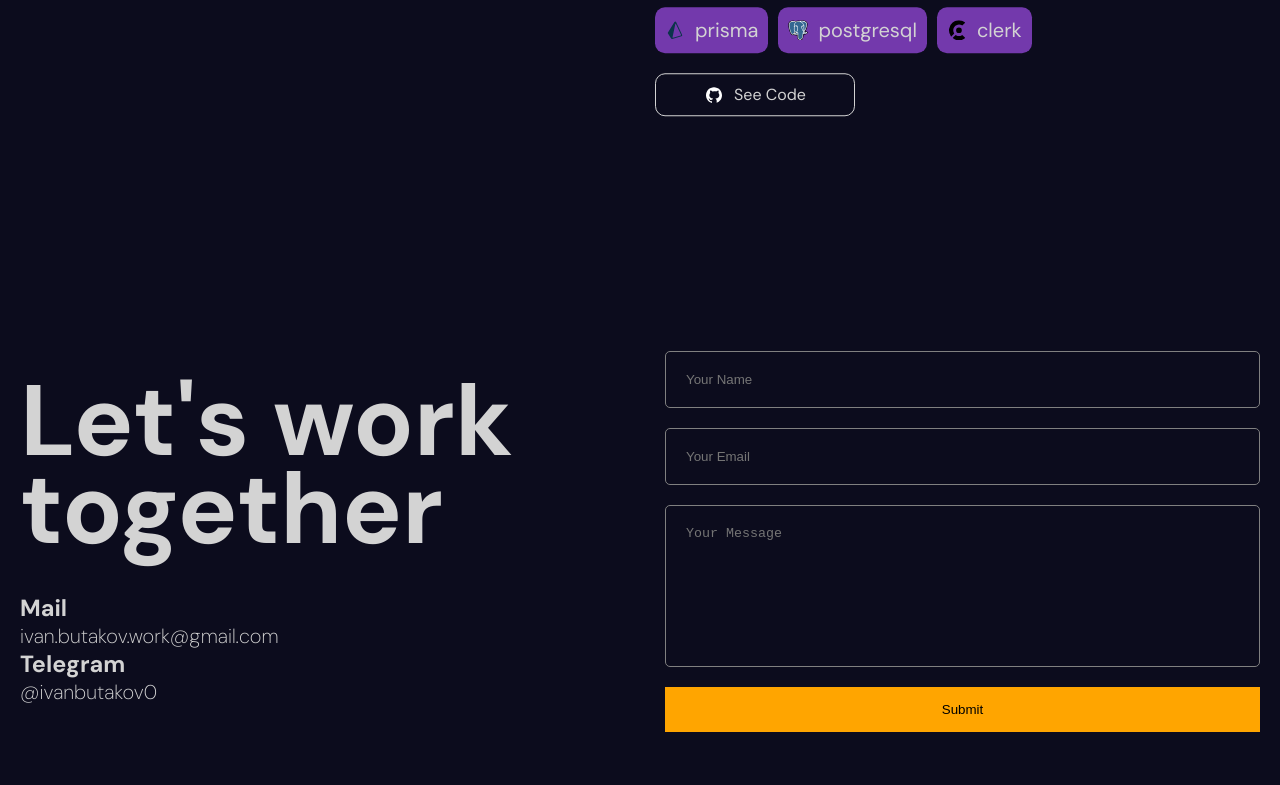
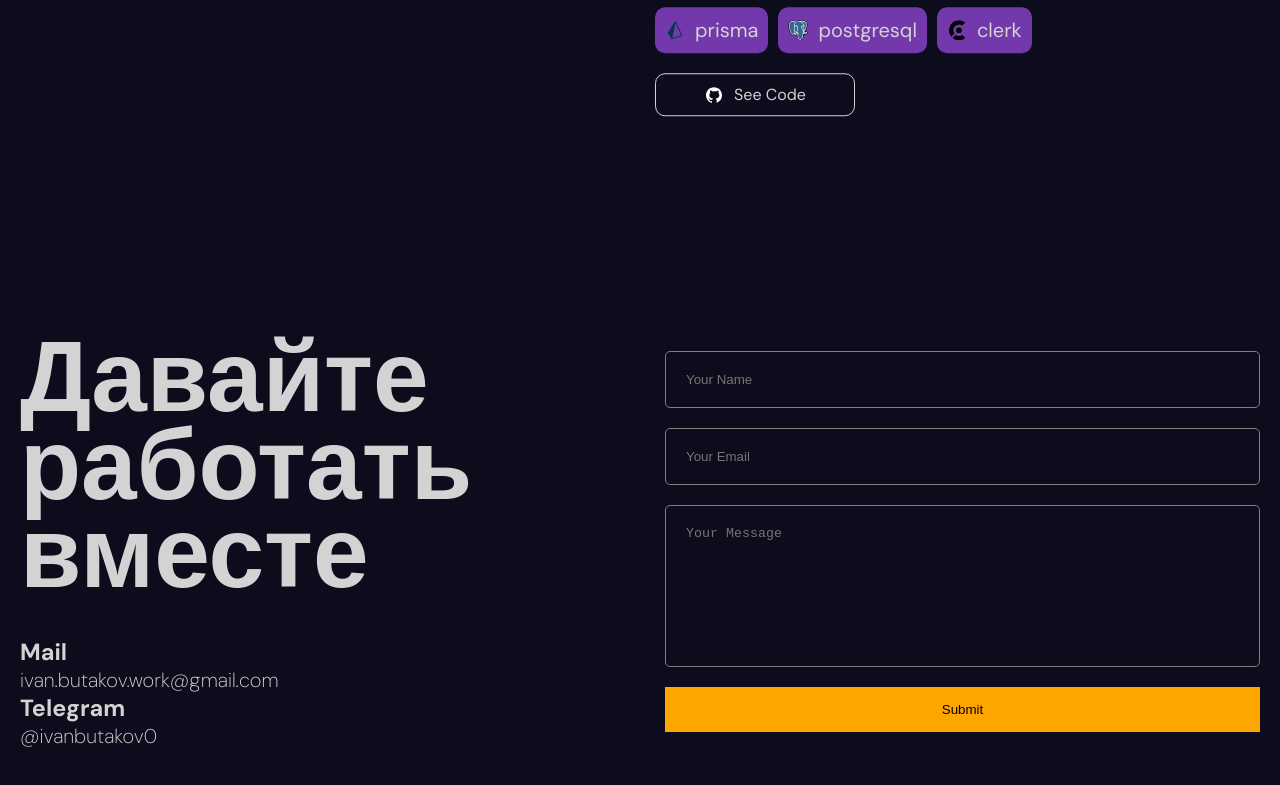
Before and after one commit to ivanbutakov0/portfolio-ru, a React (Vite) app: page / in a window 1280 px wide. Shown: the part 5595-6380 px from the top of the page. Built offline with nearby package versions, Linux system fonts and the light colour scheme.

Commit message:
translate contacts page

```diff
--- a/src/pages/Home/Contacts/Contacts.tsx
+++ b/src/pages/Home/Contacts/Contacts.tsx
@@ -56,7 +56,7 @@ const Contacts = () => {
 				>
 					<motion.div className={styles.contentContainer} variants={variants}>
 						<motion.h2 className={styles.title} variants={variants}>
-							Let's work together
+							Давайте работать вместе
 						</motion.h2>
 						<motion.div className={styles.mailContainer} variants={variants}>
 							<h3>Mail</h3>
```
